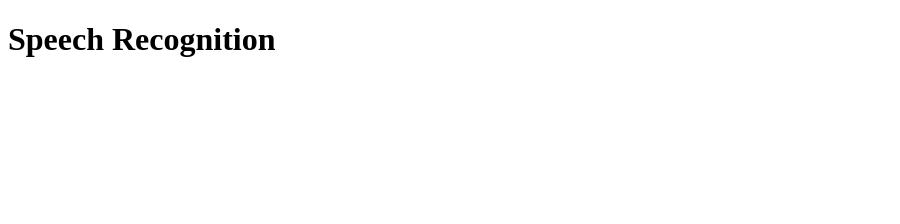
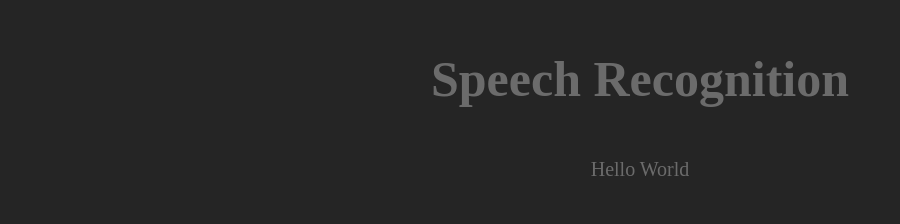
Before and after one commit to stephen-kovolski/deep_speech, a plain HTML site: page index.html in a window 1280 px wide. Shown: the whole page, without its empty margins (0-900 px from the left). Drawn offline with Linux system fonts and the light colour scheme.

Commit message:
css & html

```diff
--- a/index.html
+++ b/index.html
@@ -5,13 +5,20 @@
     <meta http-equiv="X-UA-Compatible" content="IE=edge">
     <meta name="viewport" content="width=device-width, initial-scale=1.0">
     <title>Speech Recognition</title>
-    <h1>Speech Recognition</h1>
-    <div class="container"></div>
-    <div class="texts_english"></div>
+    <link rel="stylesheet" href="style.css">
+
+</head>
+<body>
+    <section>
+        <h1>Speech Recognition</h1>
+        <p></p>
+        <div class="container">
+        <div class="texts">
+            <p>Hello World</p>
+        </div>
+    </div>
     <!--<div class="texts_spanish"-->
     <!--<div class="texts_russian"-->
-</head>
-<body>
-
+</section>
 </body>
 </html>
--- a/style.css
+++ b/style.css
@@ -0,0 +1,36 @@
+*{
+    margin: 0;
+    padding: 0;
+    box-sizing: border-box;
+}
+html{
+    font-family: 'Montserrat';
+    font-size: 20px;
+}
+section{
+    min-height: 100vh;
+    width: 100;
+    display: flex;
+    background-color: rgb(37, 37, 37);
+    flex-direction: column;
+    padding: 50px 0;
+}
+section h1{
+    color:rgba(255, 255, 255, 0.322);
+    text-align: center;
+    width: 100%;
+    font-size: 50px;
+    margin-bottom: 10px;
+}
+section p{
+    text-align: center;
+    color:rgba(255, 255, 255, 0.322);
+    width: 100%;
+    margin-bottom:40px;
+}
+.container{
+    width: 90%;
+    max-width:500px;
+    margin: 0 auto;
+    justify-content: center;
+}
```
